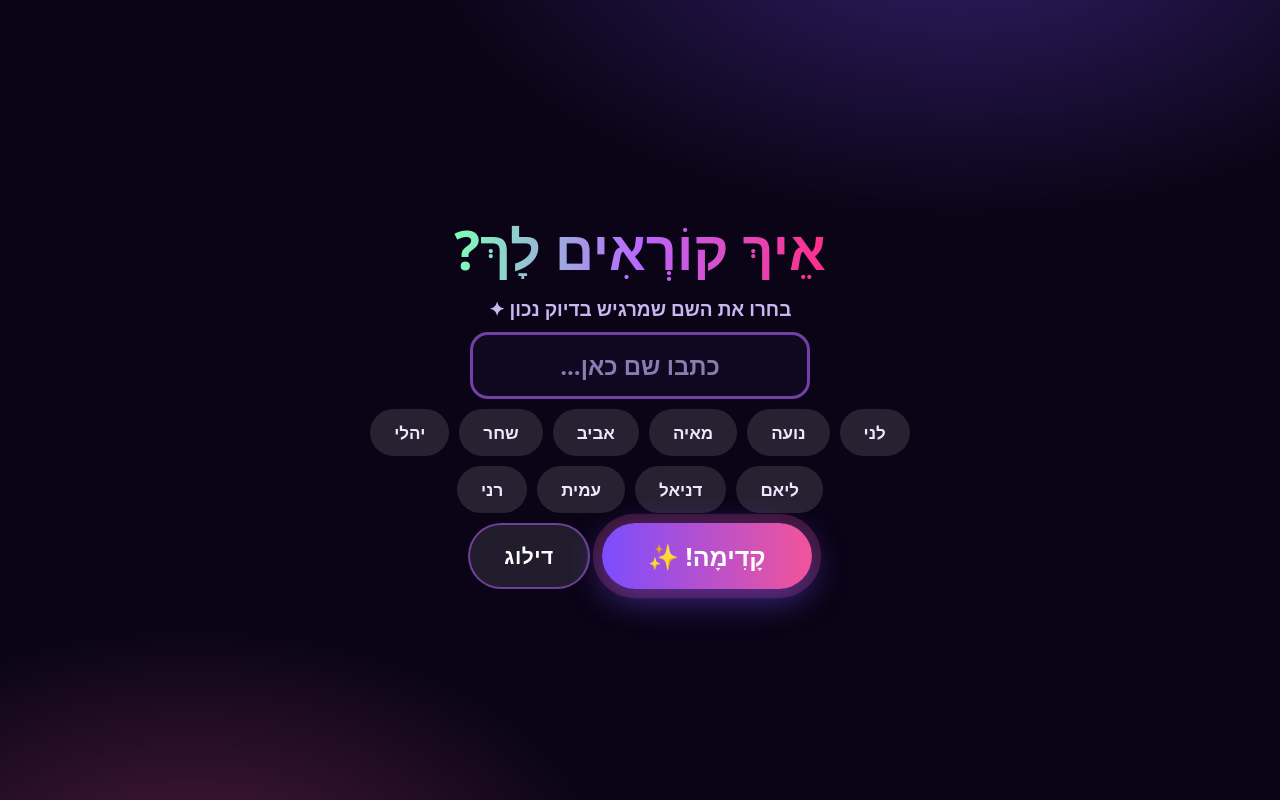
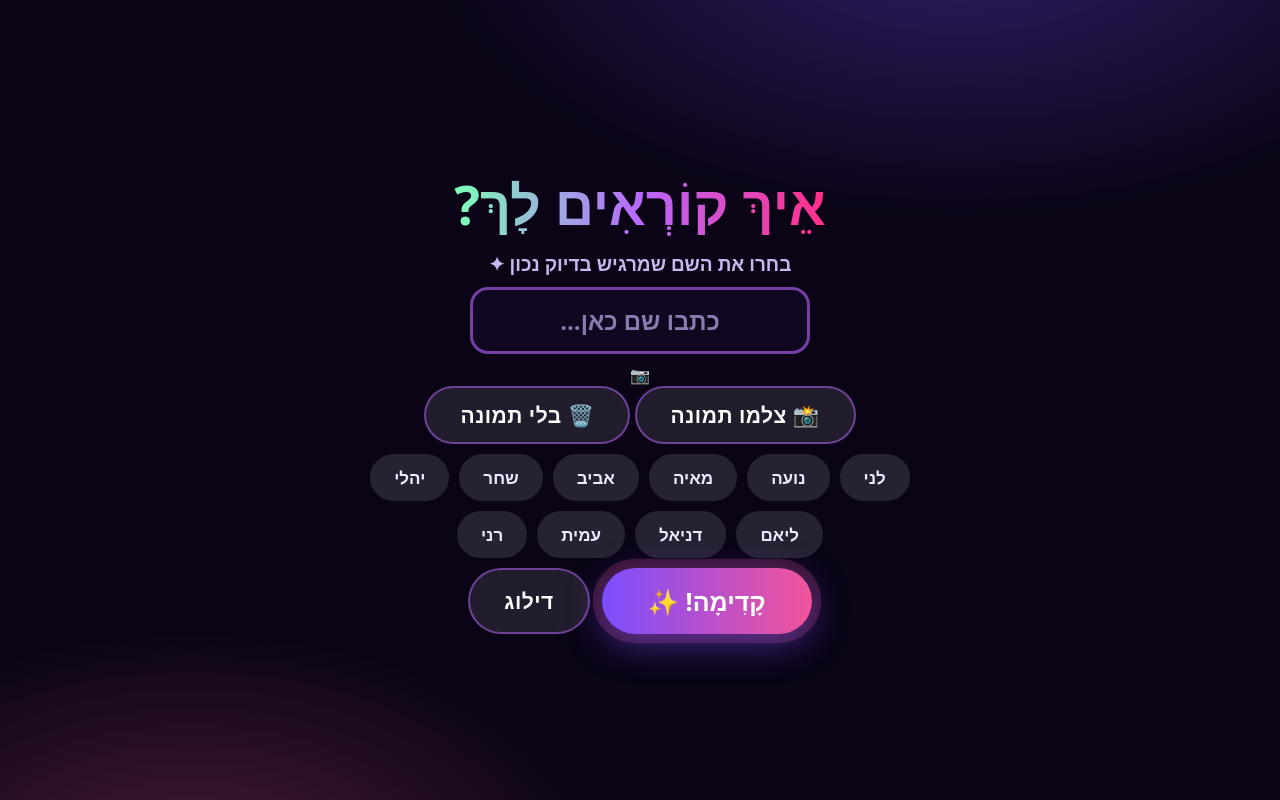
Before and after one commit to dudududi144-source/LENY, a website with bundled scripts: page index.html in a window 1280 px wide. Both pictures are taken after a click on the button "יוצאים למסע ✨". Built offline with nearby package versions, Linux system fonts and the light colour scheme; a small style sheet from the web is missing.

Commit message:
feat(avatar): camera/upload picker UI in name scene

```diff
--- a/index.html
+++ b/index.html
@@ -68,6 +68,14 @@ if('serviceWorker' in navigator){addEventListener('load',()=>{navigator.serviceW
     <h2 class="name-title">אֵיךְ קוֹרְאִים לָךְ?</h2>
     <p class="name-sub">בחרו את השם שמרגיש בדיוק נכון ✦</p>
     <input id="nameInput" class="name-input" maxlength="12" placeholder="כתבו שם כאן..." autocomplete="off"/>
+    <div class="avatar-row">
+      <div id="avatarPreview" class="avatar-preview" aria-label="האווטר שלי">📷</div>
+      <div class="avatar-btns">
+        <button id="avatarCam" class="btn ghost avatar-btn">📸 צלמו תמונה</button>
+        <button id="avatarClear" class="btn ghost avatar-btn">🗑️ בלי תמונה</button>
+      </div>
+      <input type="file" id="avatarInput" accept="image/*" style="display:none"/>
+    </div>
     <div id="namePresets" class="name-presets"></div>
     <div class="row">
       <button id="nameGo" class="cta">קָדִימָה! ✨</button>
```
